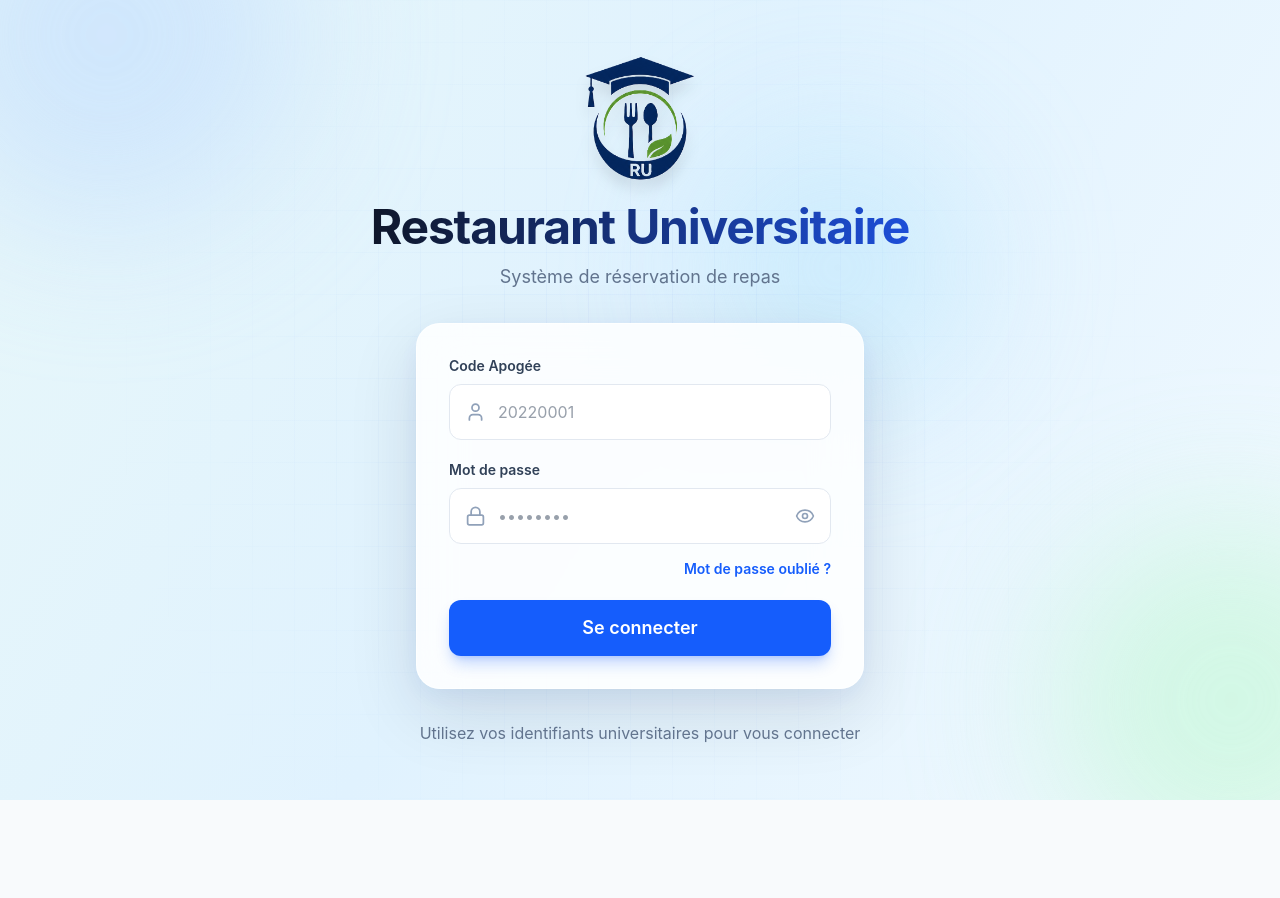
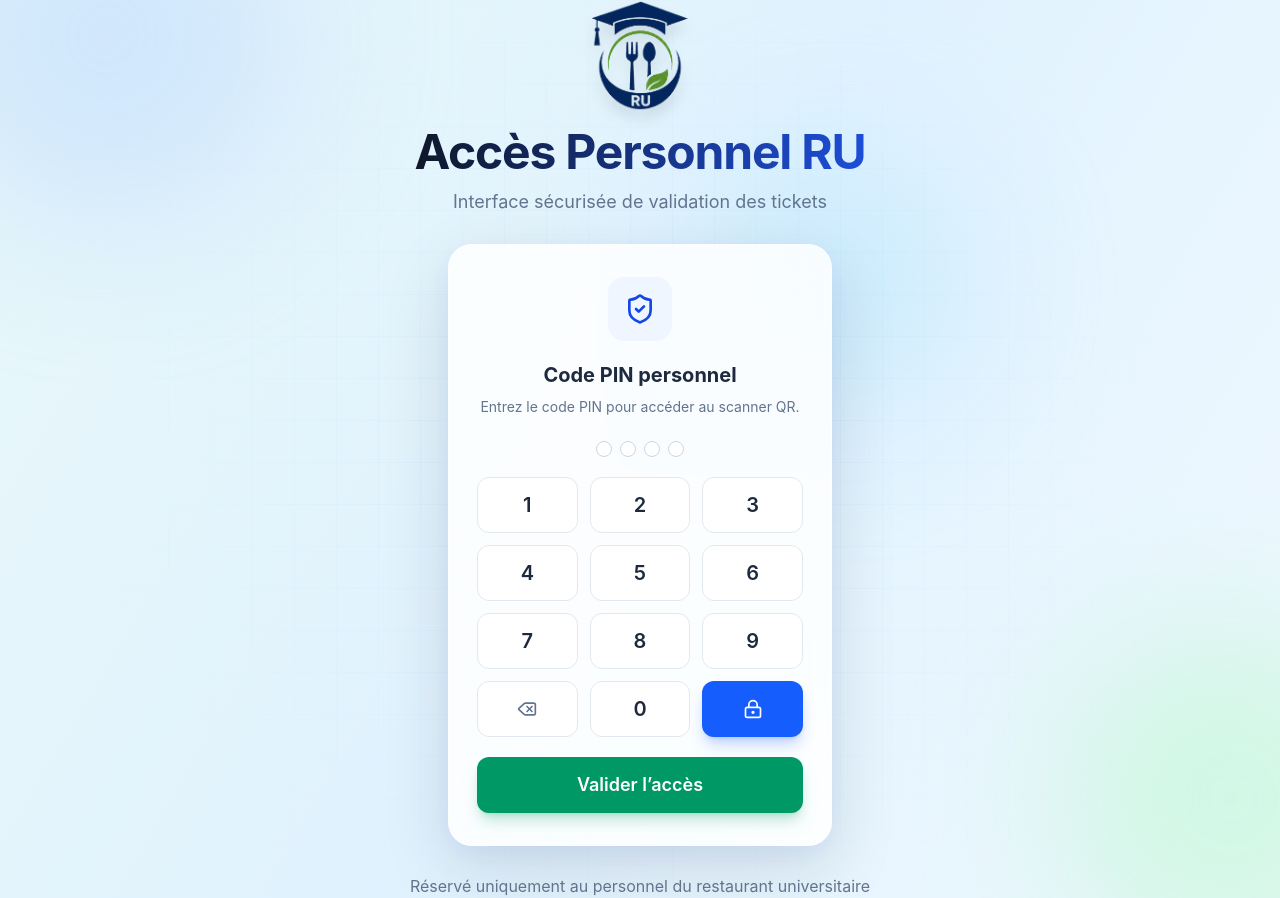
Before and after one commit to BinaryLou/Systeme-Restaurant-Universitare, a React (Vite) app in the folder Frontend/: page /staff/pin in a window 1280 px wide. Before the commit this address led to /login. Before the commit the page ends 800 px from the top, so only its background shows below. Built offline with nearby package versions, Linux system fonts and the light colour scheme; no server answers.

Commit message:
feat: add staff PIN access page

```diff
--- /dev/null
+++ b/Frontend/src/api/staffApi.js
@@ -0,0 +1,15 @@
+import axiosClient from "./axiosClient";
+
+export const verifyStaffPin = async (pin) => {
+  const response = await axiosClient.post(
+    "/scan/access",
+    { pin },
+    {
+      headers: {
+        "x-scan-pin": pin,
+      },
+    }
+  );
+
+  return response.data;
+};
--- /dev/null
+++ b/Frontend/src/pages/staff/StaffPinAccess.jsx
@@ -0,0 +1,257 @@
+import { useState } from "react";
+import { ShieldCheck, Delete, LockKeyhole } from "lucide-react";
+import { useNavigate } from "react-router-dom";
+import { verifyStaffPin } from "../../api/staffApi";
+import logoRU from "../../assets/logo-ru.png";
+
+const StaffPinAccess = () => {
+  const navigate = useNavigate();
+
+  const [pin, setPin] = useState("");
+  const [error, setError] = useState("");
+  const [loading, setLoading] = useState(false);
+
+  const handleNumberClick = (number) => {
+    if (pin.length < 6) {
+      setPin((prev) => prev + number);
+      setError("");
+    }
+  };
+
+  const handleDelete = () => {
+    setPin((prev) => prev.slice(0, -1));
+    setError("");
+  };
+
+  const handleSubmit = async () => {
+    if (!pin) {
+      setError("Veuillez saisir le code PIN.");
+      return;
+    }
+
+    if (!/^\d+$/.test(pin)) {
+      setError("Le code PIN doit contenir uniquement des chiffres.");
+      return;
+    }
+
+    try {
+      setLoading(true);
+      setError("");
+
+      await verifyStaffPin(pin);
+
+      sessionStorage.setItem("staffPin", pin);
+      navigate("/staff/scan", { replace: true });
+    } catch (err) {
+      setError(
+        err.response?.data?.message ||
+          "Code PIN invalide. Accès refusé."
+      );
+    } finally {
+      setLoading(false);
+    }
+  };
+
+  const numbers = ["1", "2", "3", "4", "5", "6", "7", "8", "9"];
+
+  return (
+    <>
+      <style>
+        {`
+          @keyframes gradientMove {
+            0% { background-position: 0% 50%; }
+            50% { background-position: 100% 50%; }
+            100% { background-position: 0% 50%; }
+          }
+
+          @keyframes floatBlob {
+            0%, 100% {
+              transform: translateY(0px) translateX(0px) scale(1);
+            }
+            50% {
+              transform: translateY(-28px) translateX(18px) scale(1.08);
+            }
+          }
+
+          .animated-login-bg {
+            background: linear-gradient(
+              120deg,
+              #eff6ff,
+              #ffffff,
+              #f0fdf4,
+              #e0f2fe,
+              #ffffff
+            );
+            background-size: 400% 400%;
+            animation: gradientMove 14s ease infinite;
+          }
+
+          .blob {
+            position: absolute;
+            border-radius: 9999px;
+            filter: blur(70px);
+            opacity: 0.55;
+            animation: floatBlob 9s ease-in-out infinite;
+          }
+
+          .blob-blue {
+            width: 360px;
+            height: 360px;
+            background: #bfdbfe;
+            top: -120px;
+            left: -90px;
+          }
+
+          .blob-green {
+            width: 330px;
+            height: 330px;
+            background: #bbf7d0;
+            right: -100px;
+            bottom: -90px;
+            animation-delay: 2s;
+          }
+
+          .blob-cyan {
+            width: 260px;
+            height: 260px;
+            background: #bae6fd;
+            left: 55%;
+            top: 18%;
+            animation-delay: 4s;
+          }
+
+          .soft-grid {
+            background-image:
+              linear-gradient(rgba(37, 99, 235, 0.045) 1px, transparent 1px),
+              linear-gradient(90deg, rgba(37, 99, 235, 0.045) 1px, transparent 1px);
+            background-size: 42px 42px;
+            mask-image: radial-gradient(circle at center, black, transparent 72%);
+          }
+
+          .login-card {
+            box-shadow:
+              0 24px 70px rgba(15, 23, 42, 0.12),
+              0 8px 24px rgba(37, 99, 235, 0.06);
+          }
+
+          .title-gradient {
+            background: linear-gradient(90deg, #0f172a, #1d4ed8);
+            -webkit-background-clip: text;
+            -webkit-text-fill-color: transparent;
+          }
+        `}
+      </style>
+
+      <div className="relative min-h-screen overflow-hidden animated-login-bg flex flex-col items-center justify-center px-4">
+        <div className="blob blob-blue" />
+        <div className="blob blob-green" />
+        <div className="blob blob-cyan" />
+        <div className="absolute inset-0 soft-grid" />
+
+        <div className="relative z-10 flex flex-col items-center mb-7">
+          <img
+            src={logoRU}
+            alt="Restaurant Universitaire"
+            className="w-24 h-24 md:w-28 md:h-28 object-contain drop-shadow-xl mb-4"
+          />
+
+          <h1 className="text-3xl md:text-5xl font-bold title-gradient tracking-tight text-center">
+            Accès Personnel RU
+          </h1>
+
+          <p className="text-slate-500 mt-3 text-base md:text-lg text-center">
+            Interface sécurisée de validation des tickets
+          </p>
+        </div>
+
+        <div className="relative z-10 bg-white/85 backdrop-blur-xl w-full max-w-sm rounded-3xl login-card px-7 py-8 border border-white/70">
+          <div className="flex justify-center mb-5">
+            <div className="w-16 h-16 rounded-2xl bg-blue-50 flex items-center justify-center">
+              <ShieldCheck className="w-8 h-8 text-blue-700" />
+            </div>
+          </div>
+
+          <h2 className="text-xl font-bold text-slate-800 text-center">
+            Code PIN personnel
+          </h2>
+
+          <p className="text-sm text-slate-500 text-center mt-2 mb-6">
+            Entrez le code PIN pour accéder au scanner QR.
+          </p>
+
+          <div className="flex items-center justify-center gap-2 mb-5">
+            {[0, 1, 2, 3].map((index) => (
+              <div
+                key={index}
+                className={`w-4 h-4 rounded-full border transition ${
+                  pin[index]
+                    ? "bg-blue-600 border-blue-600"
+                    : "bg-white border-slate-300"
+                }`}
+              />
+            ))}
+          </div>
+
+          {error && (
+            <div className="mb-4 bg-red-50 text-red-600 border border-red-200 rounded-xl px-4 py-3 text-sm text-center">
+              {error}
+            </div>
+          )}
+
+          <div className="grid grid-cols-3 gap-3 mb-5">
+            {numbers.map((number) => (
+              <button
+                key={number}
+                type="button"
+                onClick={() => handleNumberClick(number)}
+                className="h-14 rounded-xl bg-white/90 border border-slate-200 hover:border-blue-500 hover:bg-blue-50 text-xl font-semibold text-slate-800 transition active:scale-[0.96]"
+              >
+                {number}
+              </button>
+            ))}
+
+            <button
+              type="button"
+              onClick={handleDelete}
+              className="h-14 rounded-xl bg-white/90 border border-slate-200 hover:border-red-400 hover:bg-red-50 flex items-center justify-center transition active:scale-[0.96]"
+            >
+              <Delete className="w-5 h-5 text-slate-500" />
+            </button>
+
+            <button
+              type="button"
+              onClick={() => handleNumberClick("0")}
+              className="h-14 rounded-xl bg-white/90 border border-slate-200 hover:border-blue-500 hover:bg-blue-50 text-xl font-semibold text-slate-800 transition active:scale-[0.96]"
+            >
+              0
+            </button>
+
+            <button
+              type="button"
+              onClick={handleSubmit}
+              disabled={loading}
+              className="h-14 rounded-xl bg-blue-600 hover:bg-blue-700 disabled:bg-blue-300 text-white flex items-center justify-center shadow-lg shadow-blue-600/25 transition active:scale-[0.96]"
+            >
+              <LockKeyhole className="w-5 h-5" />
+            </button>
+          </div>
+
+          <button
+            type="button"
+            onClick={handleSubmit}
+            disabled={loading}
+            className="w-full h-14 bg-emerald-600 hover:bg-emerald-700 disabled:bg-emerald-300 text-white rounded-xl font-semibold text-lg shadow-lg shadow-emerald-600/25 transition active:scale-[0.98]"
+          >
+            {loading ? "Vérification..." : "Valider l’accès"}
+          </button>
+        </div>
+
+        <p className="relative z-10 mt-7 text-slate-500 text-center">
+          Réservé uniquement au personnel du restaurant universitaire
+        </p>
+      </div>
+    </>
+  );
+};
+
+export default StaffPinAccess;
--- /dev/null
+++ b/Frontend/src/pages/staff/StaffScan.jsx
@@ -0,0 +1,16 @@
+const StaffScan = () => {
+  return (
+    <div className="min-h-screen flex items-center justify-center bg-slate-100">
+      <div className="bg-white rounded-3xl shadow p-8 text-center">
+        <h1 className="text-2xl font-bold text-slate-900">
+          Scanner QR
+        </h1>
+        <p className="text-slate-500 mt-2">
+          Page scanner à développer dans la prochaine issue.
+        </p>
+      </div>
+    </div>
+  );
+};
+
+export default StaffScan;
--- a/Frontend/src/routes/AppRoutes.jsx
+++ b/Frontend/src/routes/AppRoutes.jsx
@@ -6,6 +6,9 @@ import ProtectedRoute from "./ProtectedRoute";
 import StudentLayout from "../layouts/StudentLayout";
 import AdminLayout from "../layouts/AdminLayout";
 import StaffLayout from "../layouts/StaffLayout";
+
+import StaffPinAccess from "../pages/staff/StaffPinAccess";
+import StaffScan from "../pages/staff/StaffScan";
 
 const StudentDashboard = () => {
   return <h1>Student Dashboard</h1>;
@@ -56,6 +59,9 @@ const AppRoutes = () => {
         </Route>
 
         <Route path="*" element={<Navigate to="/login" replace />} />
+
+        <Route path="/staff/pin" element={<StaffPinAccess />} />
+        <Route path="/staff/scan" element={<StaffScan />} />
       </Routes>
     </BrowserRouter>
   );
```
